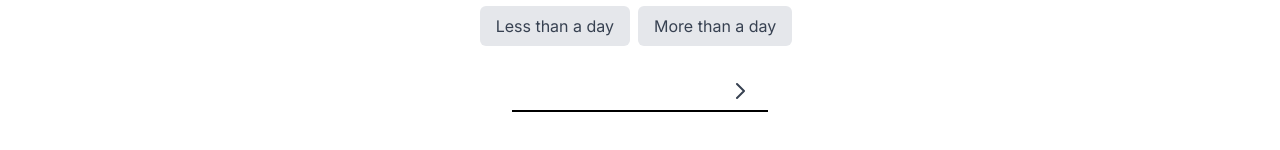
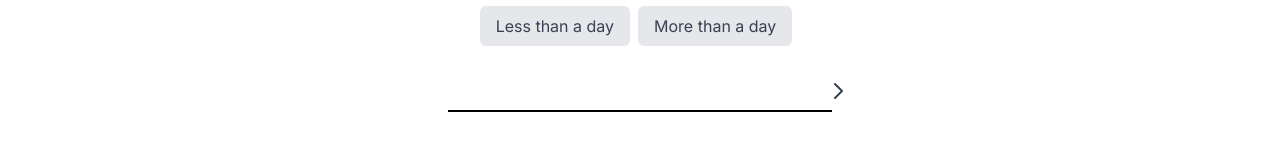
Before and after one commit to niladrix719/Cikitsa, a Next.js app: page /qna in a window 1280 px wide. Shown: the part 160-310 px from the top of the page. Built offline with nearby package versions, Linux system fonts and the light colour scheme.

Commit message:
changed styles

```diff
--- a/app/components/Navbar.tsx
+++ b/app/components/Navbar.tsx
@@ -1,4 +1,5 @@
 import React from 'react';
+import Link from 'next/link';
 
 const Navbar = () => {
   return (
@@ -13,11 +14,11 @@ const Navbar = () => {
             WebkitTextFillColor: 'transparent',
           }}
         >
-          Cikitsa
+          <Link href='/'>Cikitsa</Link>
         </h1>
       </div>
       <div className='flex space-x-10 items-center'>
-        <h1 className='cursor-pointer'>Home</h1>
+        <Link href='/' className='cursor-pointer'>Home</Link>
         <h1 className='cursor-pointer'>About</h1>
         <h1 className='cursor-pointer'>Help Improve Predictions</h1>
         <h1 className='cursor-pointer'>Login</h1>
--- a/app/components/QnABox.tsx
+++ b/app/components/QnABox.tsx
@@ -1,7 +1,11 @@
 'use client'
 import React, { useState } from 'react';
 
-const QnABox = () => {
+type QnAProps = {
+  setQuestionNumber: React.Dispatch<React.SetStateAction<number>>;
+};
+
+const QnABox = (props: QnAProps) => {
   const [selectedOption, setSelectedOption] = useState('');
   const [inputValue, setInputValue] = useState('');
 
@@ -37,9 +41,9 @@ const QnABox = () => {
           type='text'
           value={inputValue}
           onChange={handleInputChange}
-          className='border-b-2 border-black w-64 px-4 py-2 focus:outline-none'
+          className='border-b-2 border-black w-96 px-2 py-2 focus:outline-none'
         />
-        <div className='absolute top-1/2 transform -translate-y-1/2 right-4 text-gray-700 pointer-events-none'>
+        <div className='absolute top-1/2 transform -translate-y-1/2 right-[-1.1rem] text-gray-700 pointer-events-none'>
           <svg xmlns='http://www.w3.org/2000/svg' className='h-6 w-6' fill='none' viewBox='0 0 24 24' stroke='currentColor'>
             <path strokeLinecap='round' strokeLinejoin='round' strokeWidth='2' d='M9 5l7 7-7 7'></path>
           </svg>
--- a/app/qna/page.tsx
+++ b/app/qna/page.tsx
@@ -1,9 +1,12 @@
+'use client'
 import QnABox from "../components/QnABox";
+import React, { useState } from 'react';
 
 const Qna = () => {
+  const [questionNumber, setQuestionNumber] = useState(1);
   return (
     <div>
-        <QnABox />
+        {questionNumber === 1 && <QnABox setQuestionNumber={setQuestionNumber} />}
     </div>
   );
 };
```
